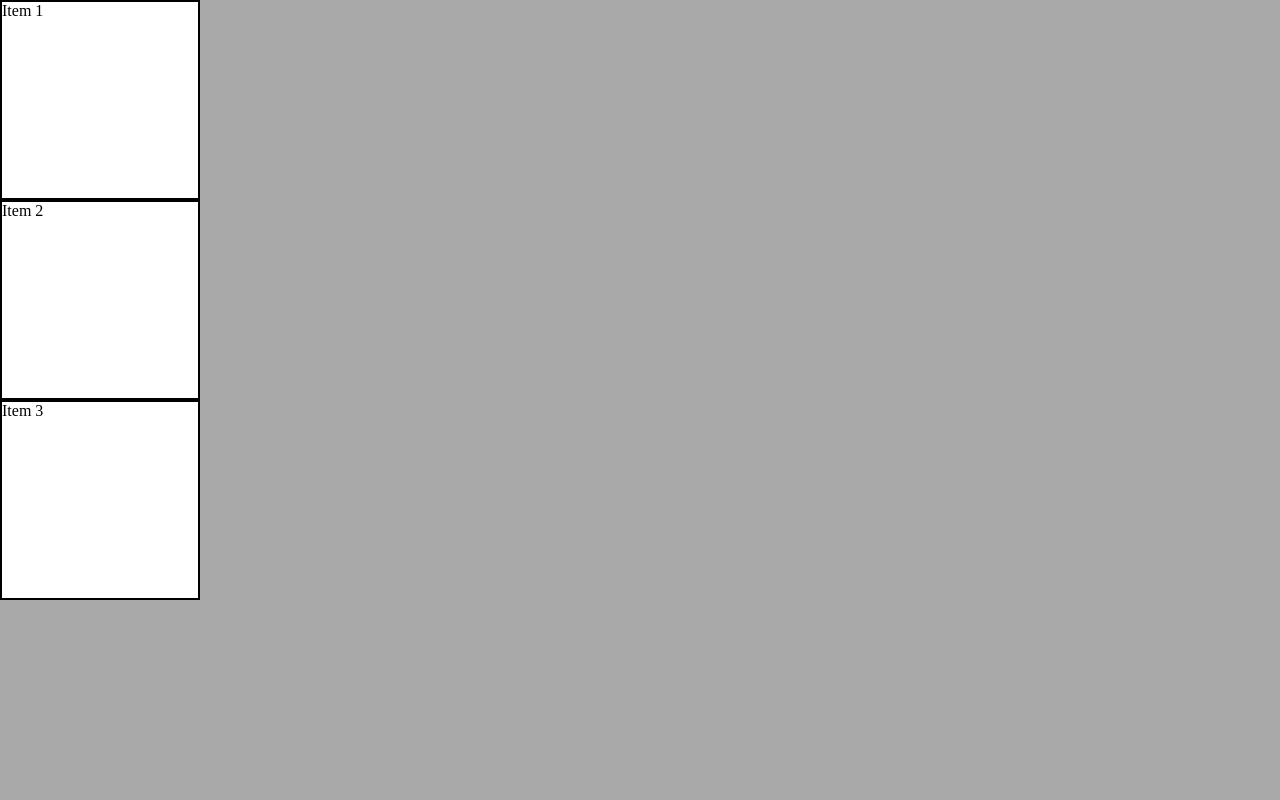
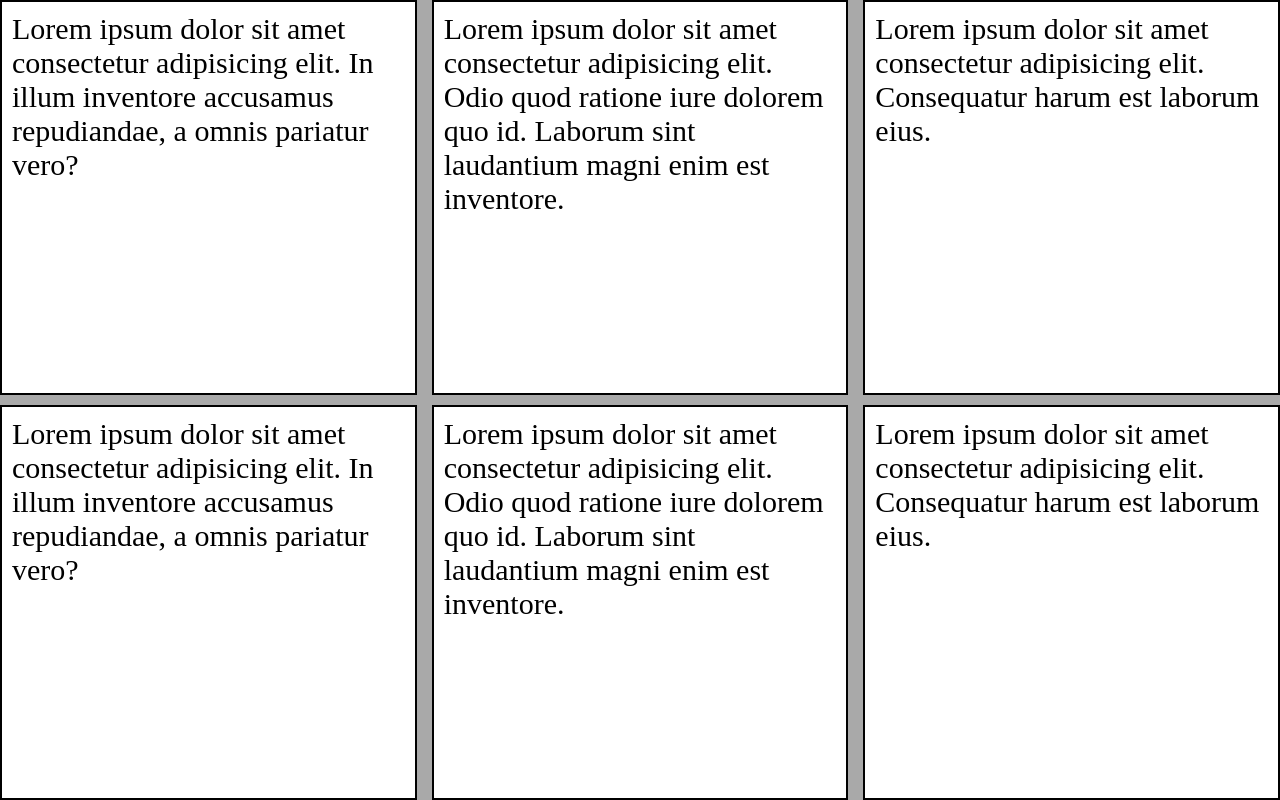
Before and after one commit to rafahcomf/01-cssModerno, a plain HTML site: page 03-grid/00-layoutEstudosGrid/index.html in a window 1280 px wide. Drawn offline with Linux system fonts and the light colour scheme.

Commit message:
commit inicial - grid

```diff
--- a/03-grid/00-layoutEstudosGrid/index.html
+++ b/03-grid/00-layoutEstudosGrid/index.html
@@ -5,27 +5,39 @@
     <meta charset="UTF-8">
     <meta http-equiv="X-UA-Compatible" content="IE=edge">
     <meta name="viewport" content="width=device-width, initial-scale=1.0">
-    <title>Flexbox layout</title>
+    <title>Grid layout</title>
     <link rel="stylesheet" type="text/css" href="./sytle.css">
 </head>
 
 <body>
 
-    <div class="container">
+    <section class="container">
 
-        <div class="item">
-            <p>Item 1</p>
+        <div class="item item-1">
+            <p>Lorem ipsum dolor sit amet consectetur adipisicing elit. In illum inventore accusamus repudiandae, a omnis pariatur vero?</p>
         </div>
 
-        <div class="item">
-            <p>Item 2</p>
+        <div class="item item-2">
+            <p>Lorem ipsum dolor sit amet consectetur adipisicing elit. Odio quod ratione iure dolorem quo id. Laborum sint laudantium magni enim est inventore.</p>
         </div>
 
-        <div class="item">
-            <p>Item 3</p>
+        <div class="item item-3">
+            <p>Lorem ipsum dolor sit amet consectetur adipisicing elit. Consequatur harum est laborum eius.</p>
         </div>
 
-    </div>
+        <div class="item item-4">
+            <p>Lorem ipsum dolor sit amet consectetur adipisicing elit. In illum inventore accusamus repudiandae, a omnis pariatur vero?</p>
+        </div>
+
+        <div class="item item-5">
+            <p>Lorem ipsum dolor sit amet consectetur adipisicing elit. Odio quod ratione iure dolorem quo id. Laborum sint laudantium magni enim est inventore.</p>
+        </div>
+
+        <div class="item item-6">
+            <p>Lorem ipsum dolor sit amet consectetur adipisicing elit. Consequatur harum est laborum eius.</p>
+        </div>
+
+    </section>
 
 </body>
 
--- a/03-grid/00-layoutEstudosGrid/sytle.css
+++ b/03-grid/00-layoutEstudosGrid/sytle.css
@@ -7,11 +7,15 @@
 .container {
     background-color: #a9a9a9;
     min-height: 100vh;
+    display: grid;
+    grid-template-columns: repeat(3, 1fr);
+    grid-auto-rows: minmax(210px, 100%);
+    gap: 10px 15px;
 }
 
 .item {
-    width: 200px;
-    height: 200px;
     border: 2px solid black;
     background-color: white;
+    font-size: 30px;
+    padding: 10px;
 }
```
Also changed, not shown: 01cssModerno.txt.
